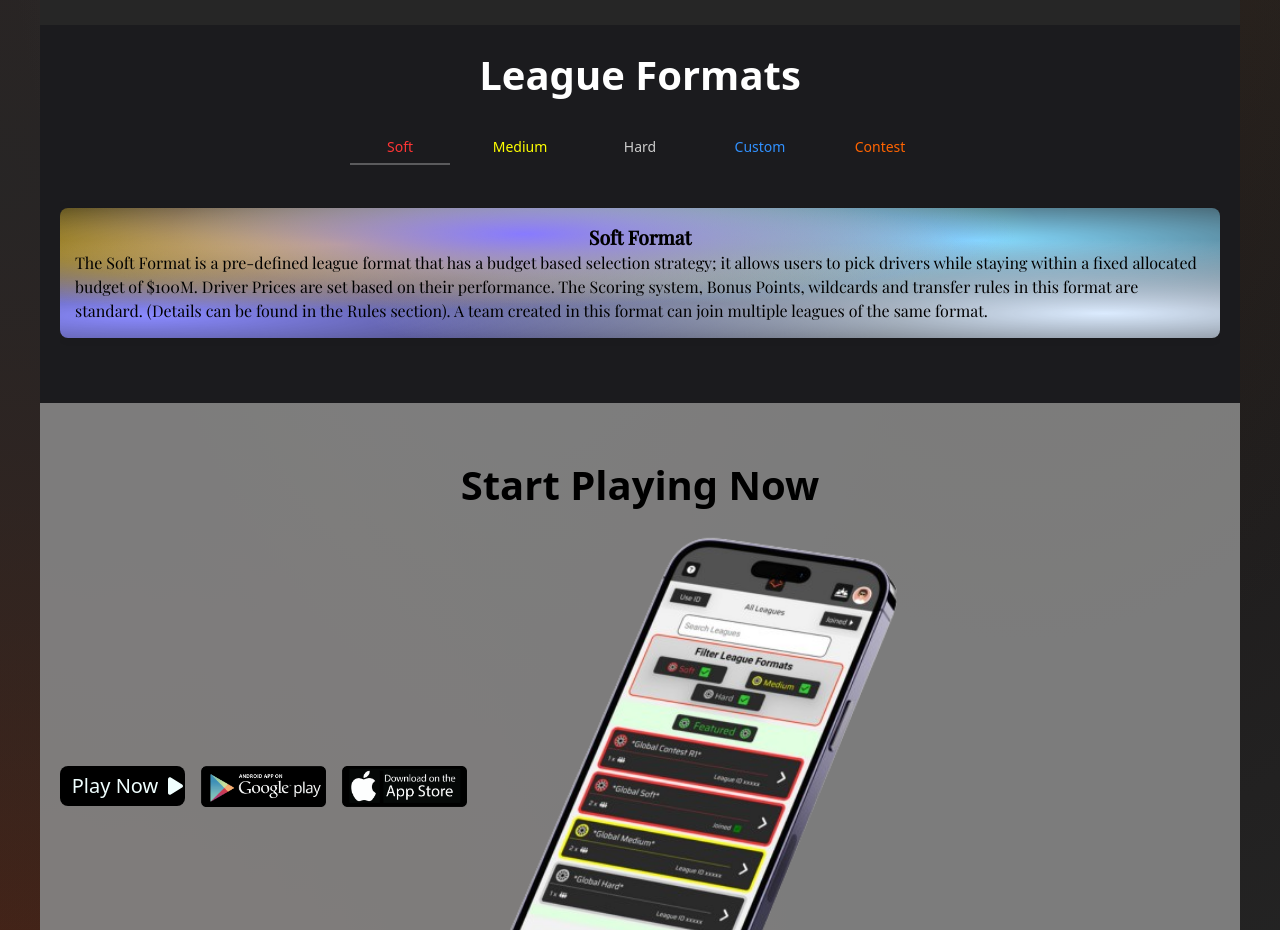
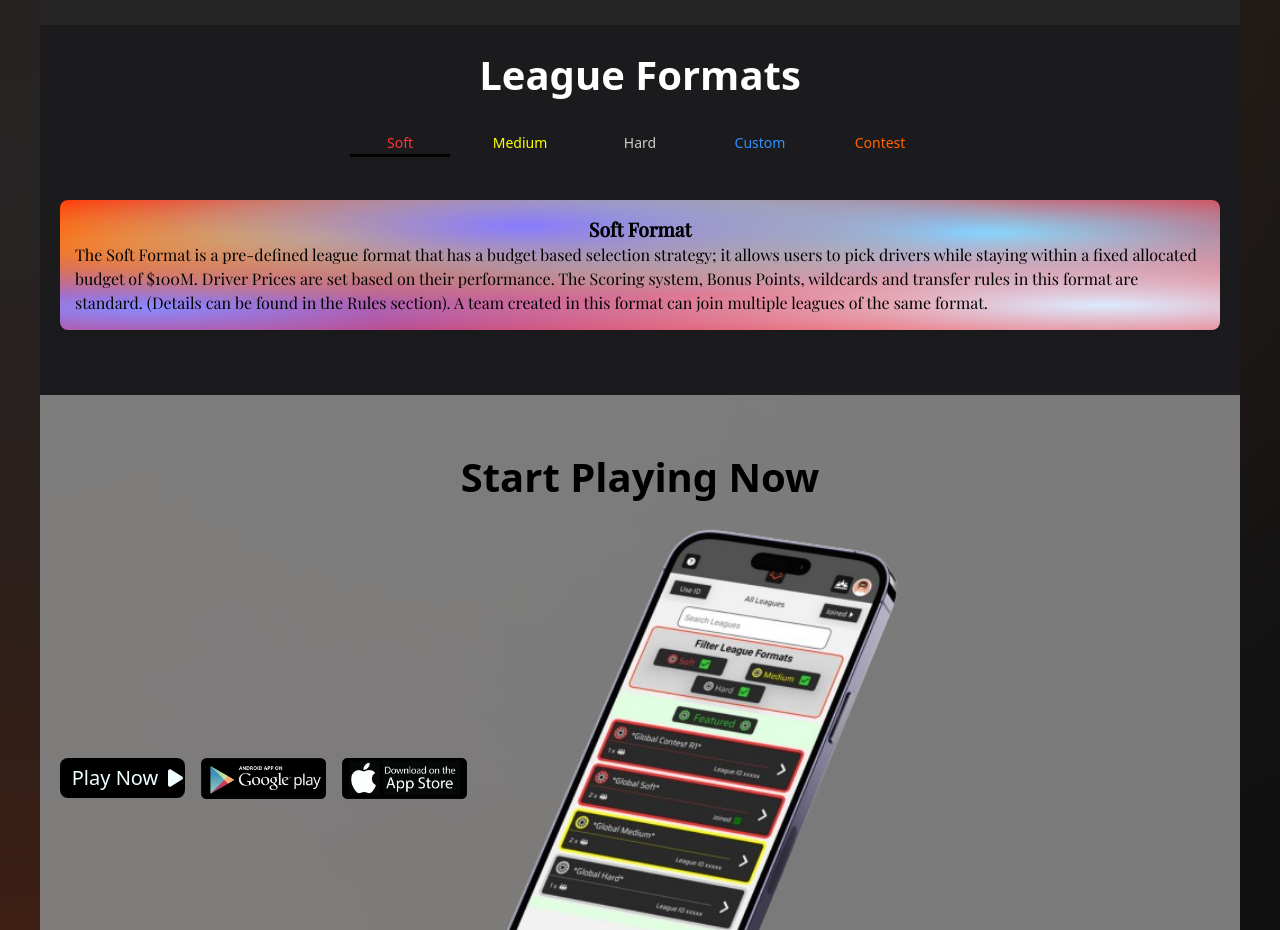
Before and after one commit to slycadelic/fantasy-fox-landing-page, a Next.js app: page / in a window 1280 px wide. Shown: the part 1080-2010 px from the top of the page. Built offline with nearby package versions, Linux system fonts and the light colour scheme; a web font is replaced by a local one.

Commit message:
Fixed bugs

```diff
--- a/app/globals.css
+++ b/app/globals.css
@@ -40,7 +40,7 @@
 
 .layoutBG
 {
-    background-color: hsla(0, 0%, 14%, 1);
+    background-color: rgb(15, 15, 15);
     background-image:
         radial-gradient(at 40% 20%, hsla(0, 4%, 25%, 1) 0px, transparent 50%),
         radial-gradient(at 80% 0%, hsla(30, 39%, 20%, 0.7) 0px, transparent 50%),
--- a/components/home/LeagueFormat.module.css
+++ b/components/home/LeagueFormat.module.css
@@ -1,7 +1,8 @@
 /* League Formats Styling   */
 
 
-  @import url('https://fonts.googleapis.com/css2?family=Playfair+Display:wght@400;500&display=swap');
+@import url('https://fonts.googleapis.com/css2?family=Playfair+Display:wght@400;500&display=swap');
+
 .LeagueFormat
 {
     width: 100%;
@@ -33,15 +34,19 @@
     display: inline-flex;
     gap: 20px;
     justify-content: center;
-
-
 }
 
 .nav>div>div
 {
     width: 100px;
-    text-align: center;
+}
 
+.nav>div>div:hover,
+.btnActiveLink
+{
+    border-bottom-width: 1px;
+    border-color: black;
+    border-style: solid;
 }
 
 .nav>span
@@ -50,34 +55,7 @@
     bottom: -2px;
     width: 100px;
     height: 2px;
-    background-color: rgba(255, 255, 255, 0.281);
-}
-
-.btn
-{
-    cursor: pointer;
-    position: relative;
-    width: 100px;
-}
-
-
-.btn::after
-{
-    content: '';
-    position: absolute;
-    bottom: -2px;
-    left: 0;
-    width: 0;
-    height: 2px;
-    background-color: rgb(255, 255, 255);
-    transition: width 0.3s ease-in-out;
-    -webkit-transition: width 0.3s ease-in-out;
-    -moz-transition: width 0.3s ease-in-out;
-    -ms-transition: width 0.3s ease-in-out;
-    -o-transition: width 0.3s ease-in-out;
-}
-
-.activeLinkLine {
+    background-color: rgb(0, 0, 0);
     transition: left 0.3s ease-in-out;
     -webkit-transition: left 0.3s ease-in-out;
     -moz-transition: left 0.3s ease-in-out;
@@ -85,22 +63,12 @@
     -o-transition: left 0.3s ease-in-out;
 }
 
-.btn:hover::after
-{
-    width: 100%;
-}
-
 .btn
 {
+    width: 100px;
     cursor: pointer;
     font-size: 14px;
     font-weight: 500;
-    line-height: normal;
-    padding: 7px 15px;
-    border-radius: 4px;
-    display: inline-block;
-    text-align: center;
-    white-space: nowrap;
 }
 
 .steps
@@ -148,15 +116,15 @@
     border-radius: 8px;
     box-shadow: 0 0 10px rgba(0, 0, 0, 0.1);
 
-    background-color:hsla(359,0%,14%,1);
-background-image:
-radial-gradient(at 40% 20%, hsla(246,100%,74%,1) 0px, transparent 50%),
-radial-gradient(at 24% 28%, hsla(47,100%,56%,1) 0px, transparent 50%),
-radial-gradient(at 90% 81%, hsla(213,100%,93%,1) 0px, transparent 50%),
-radial-gradient(at 79% 25%, hsla(198,100%,76%,1) 0px, transparent 50%),
-radial-gradient(at 7% 83%, hsla(240,100%,77%,1) 0px, transparent 50%),
-radial-gradient(at 47% 15%, hsla(100,100%,70%,1) 0px, transparent 50%)
-    /* Add a subtle shadow */
+    background-color: rgb(255, 0, 0);
+    background-image:
+        radial-gradient(at 40% 20%, hsla(246, 100%, 74%, 1) 0px, transparent 50%),
+        radial-gradient(at 24% 28%, hsla(47, 100%, 56%, 1) 0px, transparent 50%),
+        radial-gradient(at 90% 81%, hsla(213, 100%, 93%, 1) 0px, transparent 50%),
+        radial-gradient(at 79% 25%, hsla(198, 100%, 76%, 1) 0px, transparent 50%),
+        radial-gradient(at 7% 83%, hsla(240, 100%, 77%, 1) 0px, transparent 50%),
+        radial-gradient(at 47% 15%, hsla(100, 100%, 70%, 1) 0px, transparent 50%)
+        /* Add a subtle shadow */
 }
 
 .step>h3
--- a/components/home/LeagueFormats.js
+++ b/components/home/LeagueFormats.js
@@ -16,8 +16,6 @@ const LeagueFormat = () => {
 
     const [left, setLeft] = useState((activeLink - 1) * 120);
 
-    // const router = useRouter();
-
     const scrollToElement = (ref, id) => {
         setActiveLink(id);
         ref.current.scrollIntoView({
@@ -32,14 +30,13 @@ const LeagueFormat = () => {
             let left = divRef.current.scrollLeft;
             let width = divRef.current.scrollWidth;
             let num = Math.round((left * 5 / width) + 1);
-            console.log(num);
             setActiveLink(num);
             setLeft((num - 1) * 120);
         };
         divRef.current.addEventListener("scroll", handleScroll, { passive: true });
 
         return () => {
-            divRef.current.removeEventListener("scroll", handleScroll, { passive: true });
+            divRef.current?.removeEventListener("scroll", handleScroll, { passive: true });
         };
     }, []);
 
@@ -48,7 +45,7 @@ const LeagueFormat = () => {
             <h2>League Formats</h2>
             <div className={styles.nav}>
                 <div>
-                    <div>
+                    <div className={activeLink === 1 ? styles.btnActiveLink : undefined}>
                         <button
                             onClick={() => scrollToElement(step1Ref, 1)}
                             className={styles.btn}
@@ -56,7 +53,7 @@ const LeagueFormat = () => {
                             <span className='text-[color:var(--softFormat)]'>Soft</span>
                         </button>
                     </div>
-                    <div>
+                    <div className={activeLink === 2 ? styles.btnActiveLink : undefined}>
                         <button
                             onClick={() => scrollToElement(step2Ref, 2)}
                             className={styles.btn}
@@ -64,7 +61,7 @@ const LeagueFormat = () => {
                             <span className='text-[color:var(--mediumFormat)]'>Medium</span>
                         </button>
                     </div>
-                    <div>
+                    <div className={activeLink === 3 ? styles.btnActiveLink : undefined}>
                         <button
                             onClick={() => scrollToElement(step3Ref, 3)}
                             className={styles.btn}
@@ -72,7 +69,7 @@ const LeagueFormat = () => {
                             <span className='text-[color:var(--hardFormat)]'>Hard</span>
                         </button>
                     </div>
-                    <div>
+                    <div className={activeLink === 4 ? styles.btnActiveLink : undefined}>
                         <button
                             onClick={() => scrollToElement(step4Ref, 4)}
                             className={styles.btn}
@@ -80,7 +77,7 @@ const LeagueFormat = () => {
                             <span className='text-[color:var(--customFormat)]'>Custom</span>
                         </button>
                     </div>
-                    <div>
+                    <div className={activeLink === 5 ? styles.btnActiveLink : undefined}>
                         <button
                             onClick={() => scrollToElement(step5Ref, 5)}
                             className={styles.btn}
@@ -89,7 +86,7 @@ const LeagueFormat = () => {
                         </button>
                     </div>
                 </div>
-                <span className={styles.activeLinkLine} style={{ left: `${left}px` }} />
+                <span style={{ left: `${left}px` }} />
             </div>
             <div className={styles.steps}>
                 <div className={styles.scrollContainer} ref={divRef}>
```
Also changed, not shown: app/not-found.js (indentation only), 1 other file (tests, documents, lock files or other folders).
